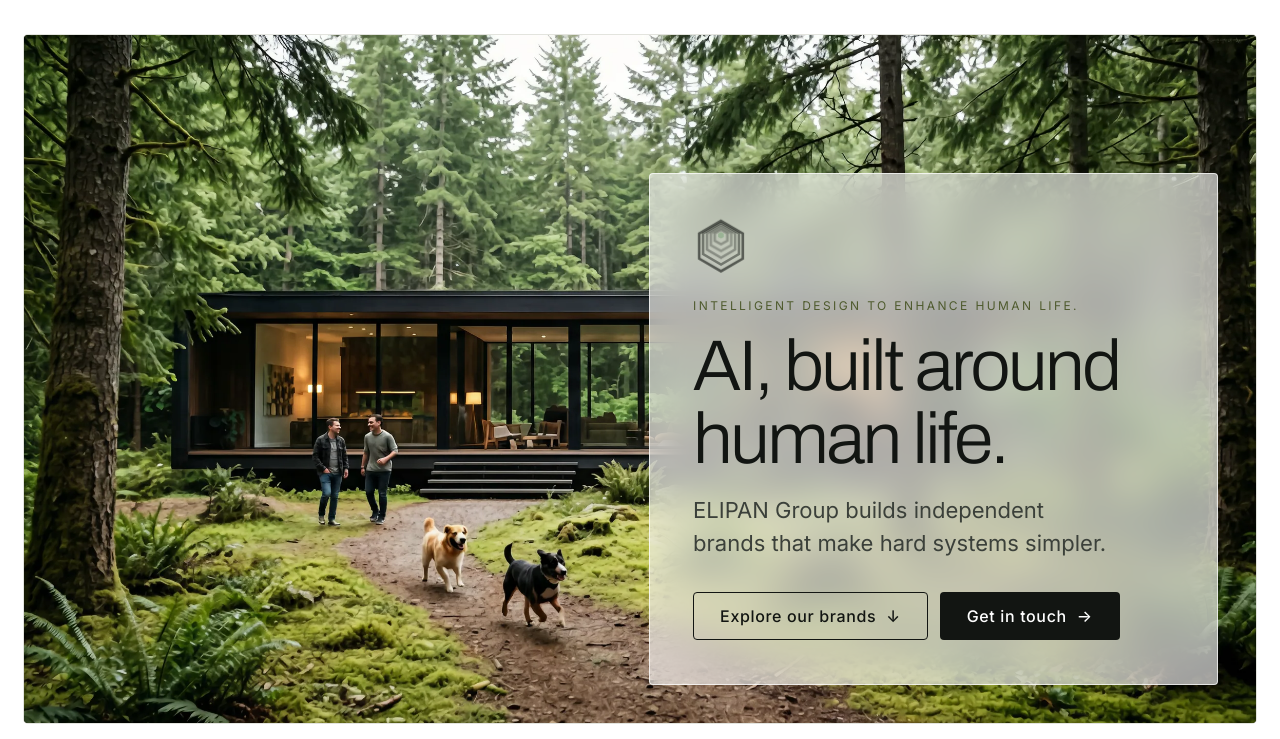
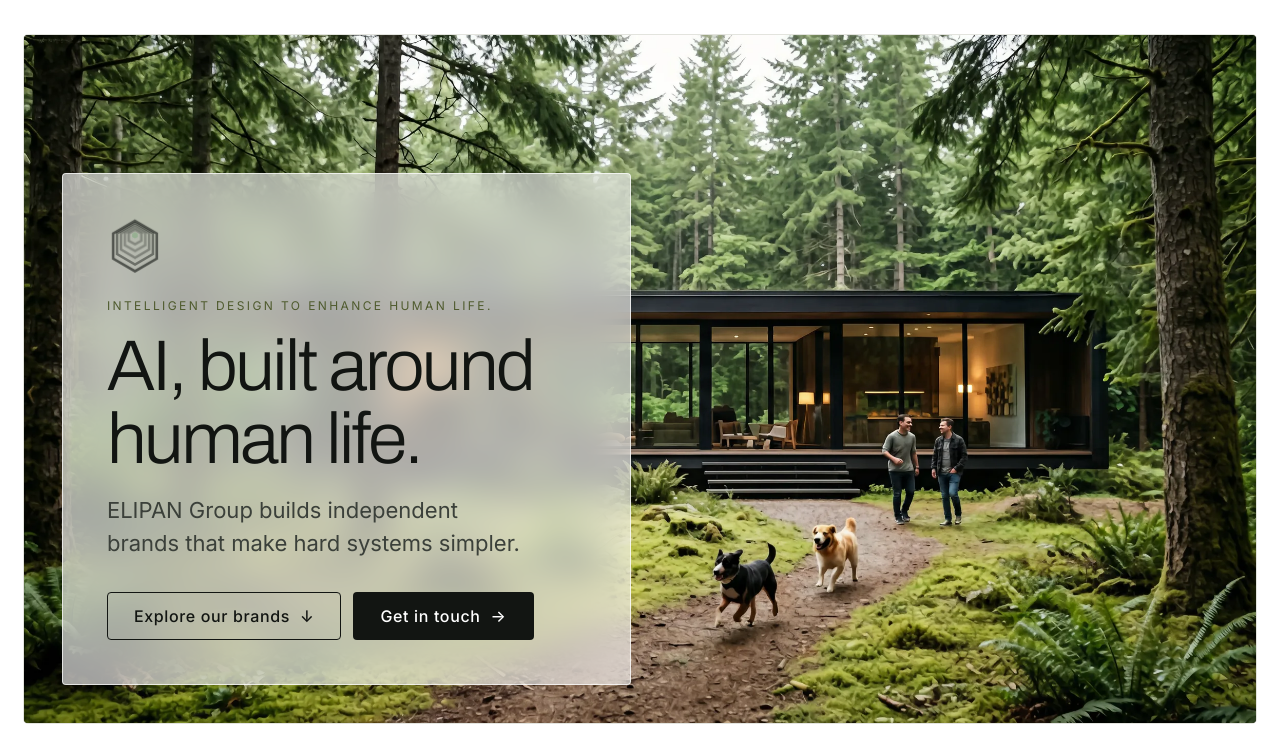
Before and after one commit to marcoscuellar/ELIPAN_home, a plain HTML site: page index.html in a window 1280 px wide. Shown: the part 61-800 px from the top of the page. Drawn offline with Linux system fonts and the light colour scheme.

Commit message:
Preview: hero card back on the left, sliding in from the right
The card returns to the left and the photo is no longer mirrored.
The card glides in from the right, the side the friends and dogs
come from.

Co-Authored-By: Claude Opus 5.5 <noreply@anthropic.com>
Claude-Session: https://claude.ai/code/session_01RNDgBDXzGSkoj2zPmtwTdx

```diff
--- a/index.html
+++ b/index.html
@@ -454,10 +454,9 @@
   .names { color: #9FB07A; }
   /* hero: forest photo with a glass card */
   #top.hero-photo { position: relative; overflow: hidden; padding: 0; min-height: min(86vh, 820px); display: flex; align-items: flex-end; background: #0F120F; }
-  #top.hero-photo { justify-content: flex-end; }
-  #top.hero-photo .hero-bg { position: absolute; inset: 0; width: 100%; height: 100%; object-fit: cover; object-position: 50% 62%; transform: scaleX(-1); }
+  #top.hero-photo .hero-bg { position: absolute; inset: 0; width: 100%; height: 100%; object-fit: cover; object-position: 50% 62%; }
   #top.hero-photo .w.hero { animation: hero-in .9s cubic-bezier(.2,.7,.2,1) .15s both; }
-  @keyframes hero-in { from { opacity: 0; transform: translateX(80px); } to { opacity: 1; transform: none; } }
+  @keyframes hero-in { from { opacity: 0; transform: translateX(120px); } to { opacity: 1; transform: none; } }
   #top.hero-photo .w.hero { position: relative; width: auto; max-width: 640px; margin: clamp(16px, 3vw, 40px); padding: clamp(28px, 3.4vw, 48px); text-align: left; background: var(--glass); backdrop-filter: blur(18px); -webkit-backdrop-filter: blur(18px); border: 1px solid var(--glass-edge); border-radius: 4px; color: var(--glass-ink); }
   #top.hero-photo .hero-mark { width: 56px; height: 56px; margin: 0 0 24px; color: var(--glass-ink); }
   #top.hero-photo h1 { margin-top: 14px; font-size: clamp(42px, 5.6vw, 80px); }
```
